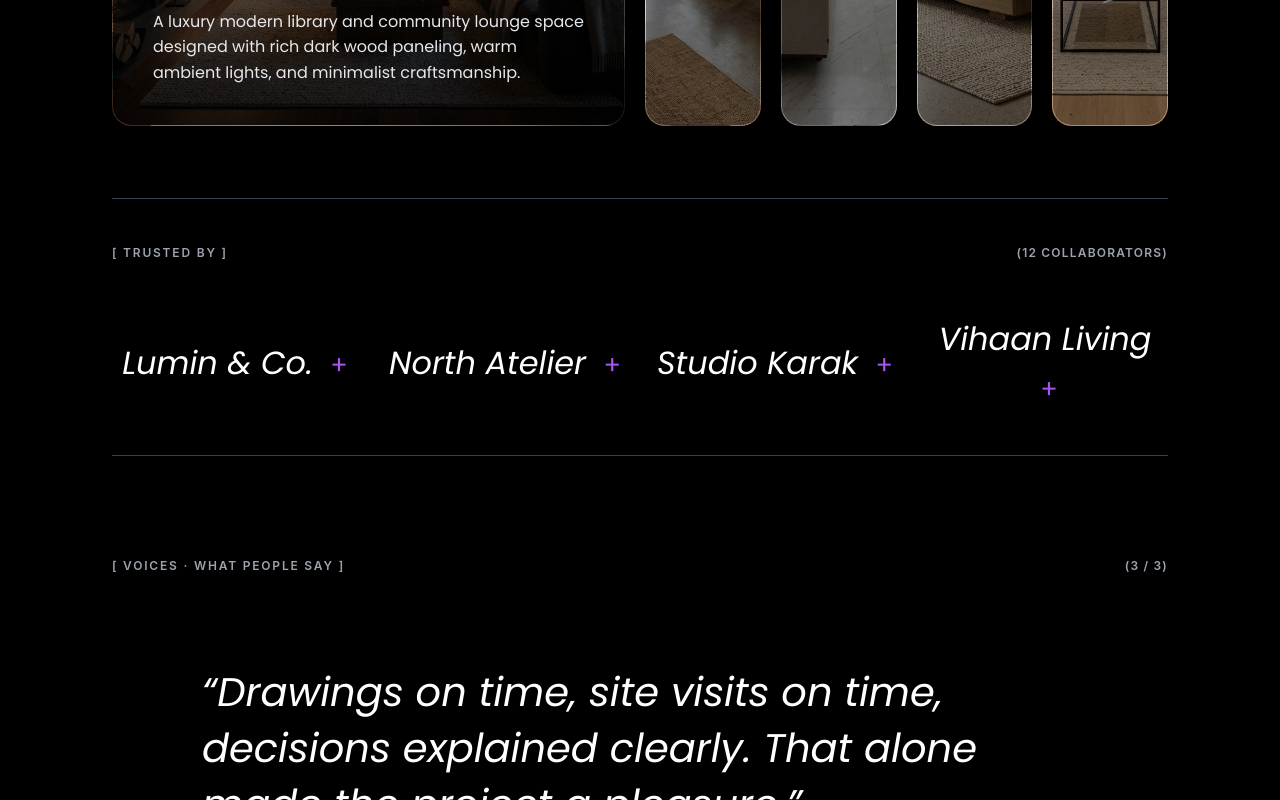
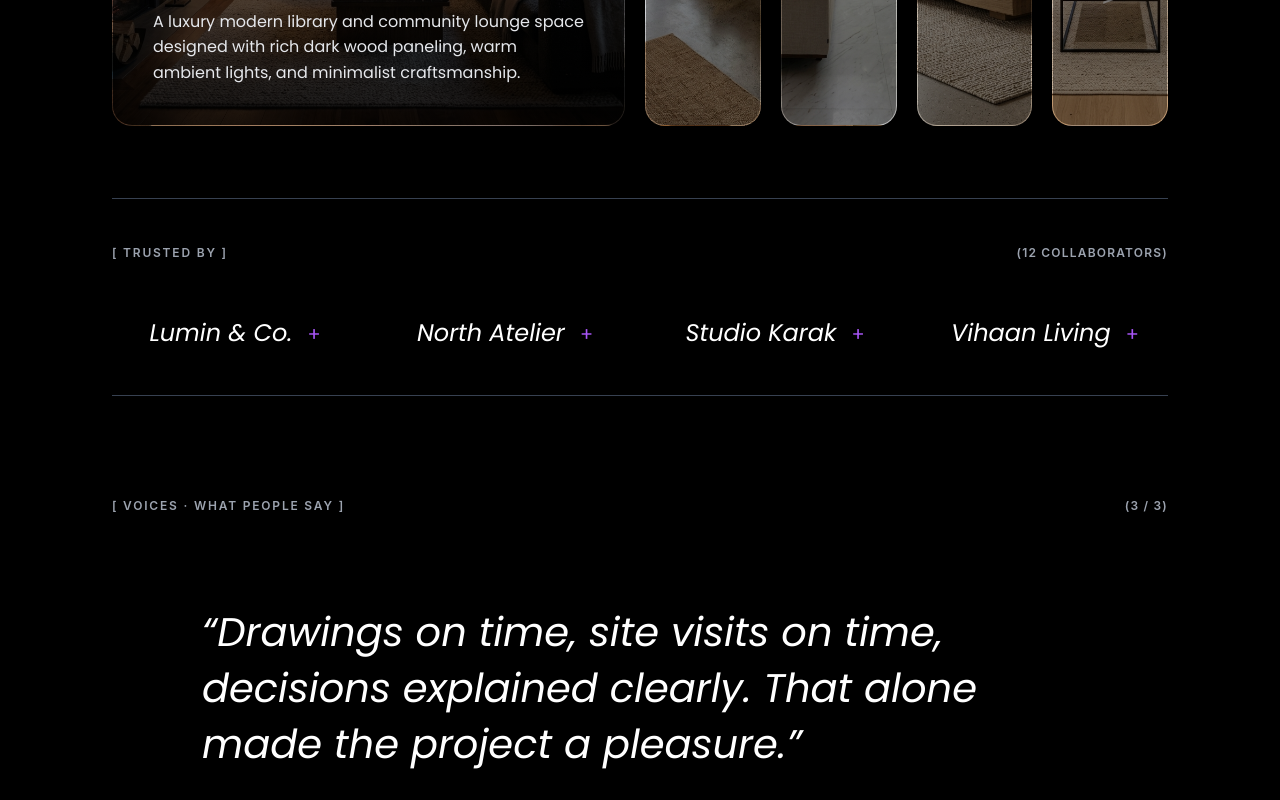
Before and after one commit to HgRakshitha/Interior_landingPage, a React (Create React App) app: page / in a window 1280 px wide. Shown: the part 11200-12000 px from the top of the page. Built offline with nearby package versions, Linux system fonts and the light colour scheme.

Commit message:
Reduce font size of collaborator brand logos in Trusted By section

```diff
--- a/src/sections/Testimonials.jsx
+++ b/src/sections/Testimonials.jsx
@@ -43,22 +43,22 @@ export default function Testimonials() {
 
           <div className="columns is-multiline is-mobile is-vcentered has-text-centered mt-4">
             <div className="column is-3-desktop is-6-mobile py-4">
-              <span className="is-size-3" style={{ fontFamily: 'Poppins, sans-serif', fontStyle: 'italic', color: '#FFFFFF' }}>
+              <span className="is-size-4-desktop is-size-5-touch" style={{ fontFamily: 'Poppins, sans-serif', fontStyle: 'italic', color: '#FFFFFF' }}>
                 Lumin & Co. <span className="ml-2" style={{ color: '#A855F7', fontSize: '0.8em', fontStyle: 'normal' }}>+</span>
               </span>
             </div>
             <div className="column is-3-desktop is-6-mobile py-4">
-              <span className="is-size-3" style={{ fontFamily: 'Poppins, sans-serif', fontStyle: 'italic', color: '#FFFFFF' }}>
+              <span className="is-size-4-desktop is-size-5-touch" style={{ fontFamily: 'Poppins, sans-serif', fontStyle: 'italic', color: '#FFFFFF' }}>
                 North Atelier <span className="ml-2" style={{ color: '#A855F7', fontSize: '0.8em', fontStyle: 'normal' }}>+</span>
               </span>
             </div>
             <div className="column is-3-desktop is-6-mobile py-4">
-              <span className="is-size-3" style={{ fontFamily: 'Poppins, sans-serif', fontStyle: 'italic', color: '#FFFFFF' }}>
+              <span className="is-size-4-desktop is-size-5-touch" style={{ fontFamily: 'Poppins, sans-serif', fontStyle: 'italic', color: '#FFFFFF' }}>
                 Studio Karak <span className="ml-2" style={{ color: '#A855F7', fontSize: '0.8em', fontStyle: 'normal' }}>+</span>
               </span>
             </div>
             <div className="column is-3-desktop is-6-mobile py-4">
-              <span className="is-size-3" style={{ fontFamily: 'Poppins, sans-serif', fontStyle: 'italic', color: '#FFFFFF' }}>
+              <span className="is-size-4-desktop is-size-5-touch" style={{ fontFamily: 'Poppins, sans-serif', fontStyle: 'italic', color: '#FFFFFF' }}>
                 Vihaan Living <span className="ml-2" style={{ color: '#A855F7', fontSize: '0.8em', fontStyle: 'normal' }}>+</span>
               </span>
             </div>
```
